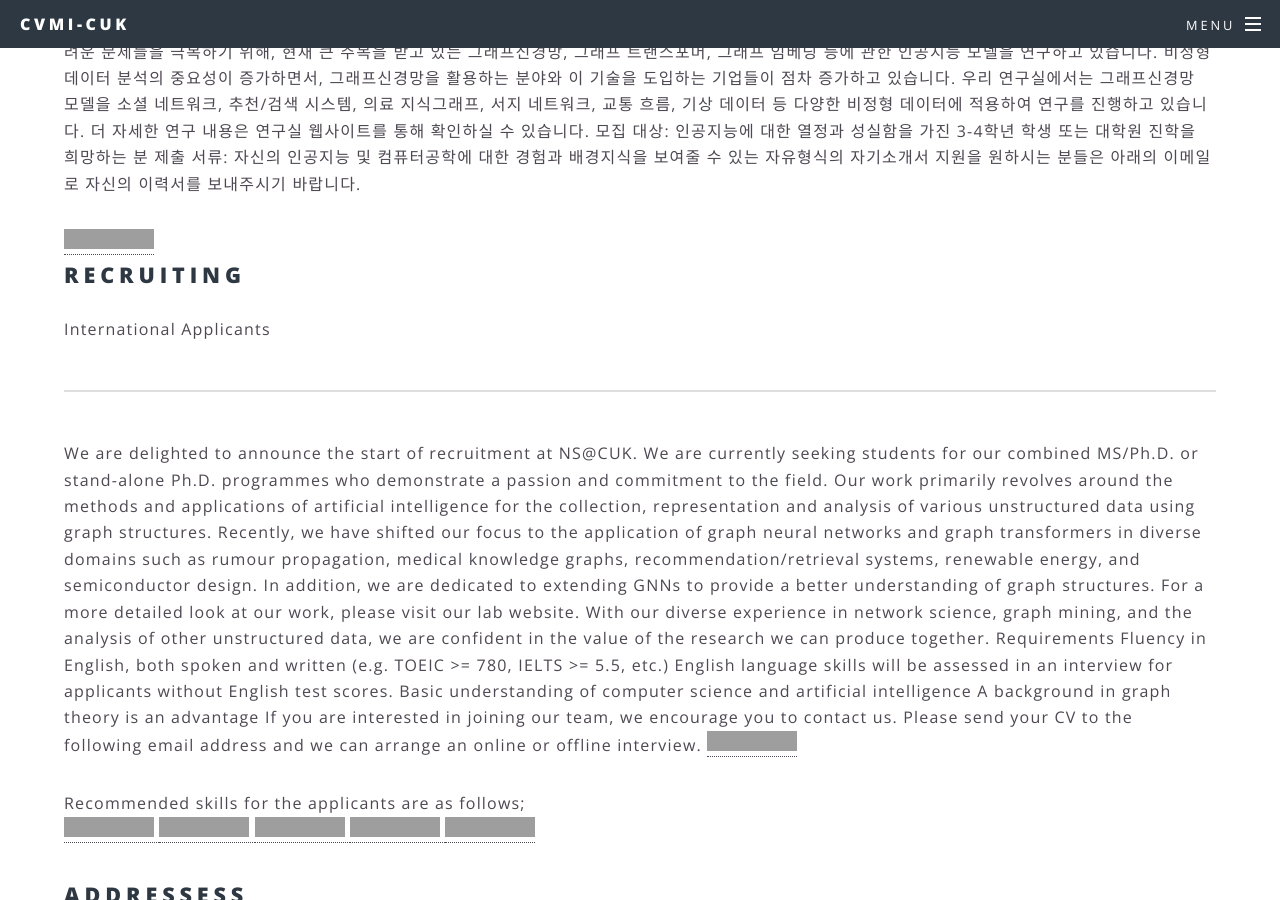
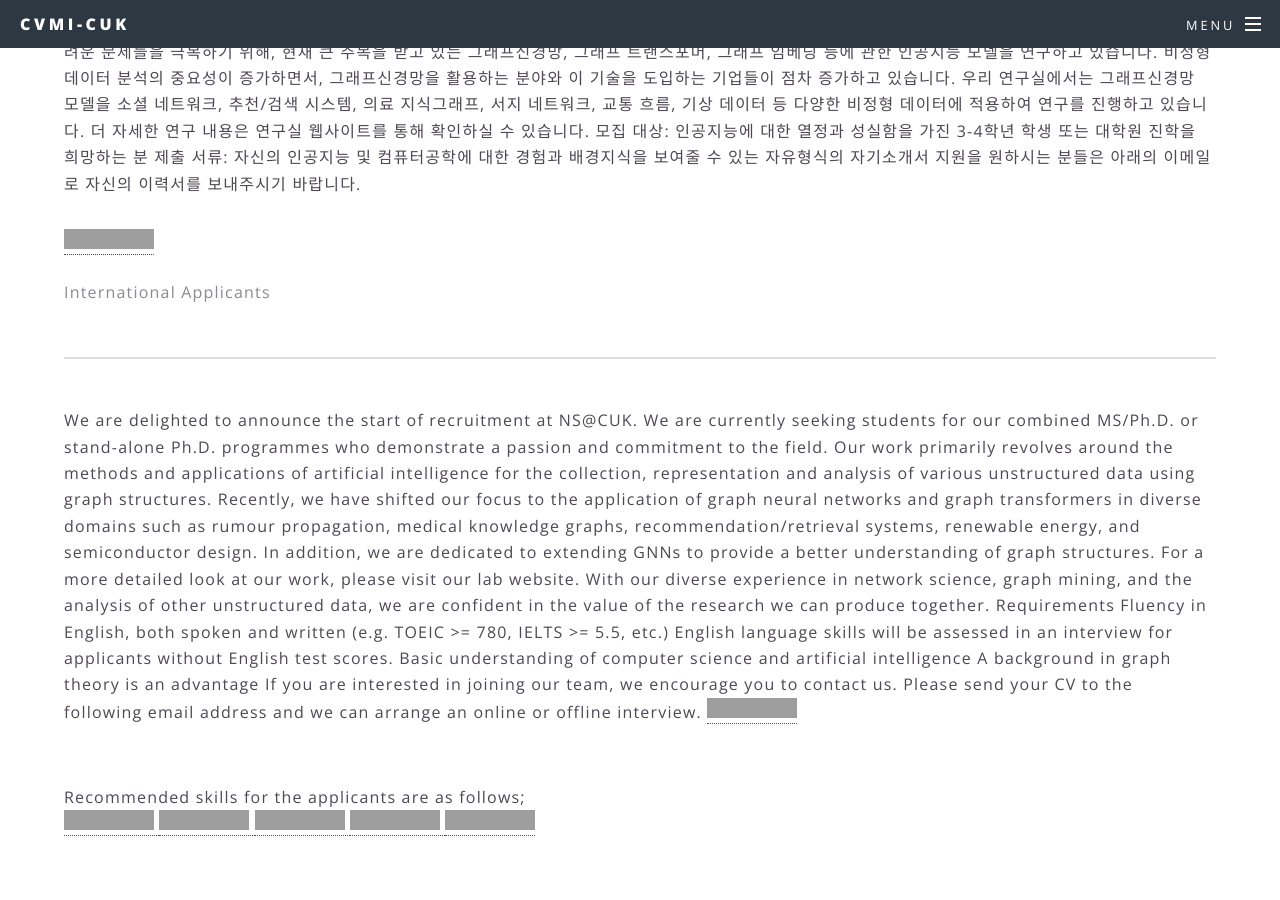
Before and after one commit to CVMILab-CUK/cvmilab-cuk.github.io, a Jekyll site: the page built from 4-contact.html, in a window 1280 px wide and 900 px high, scrolled down 661 px, cut to the strip 0-900 px from the top of the window. Built offline with Jekyll 4.4.1, drawn with Linux system fonts in a browser that asks for light colours; grey boxes are pictures that could not be loaded.

Commit message:
update visualization

```diff
--- a/4-contact.html
+++ b/4-contact.html
@@ -22,14 +22,15 @@ title: Contact
     </p>
     <a href="mailto:hckang19@catholic.ac.kr">
     <img  src="https://img.shields.io/badge/Professor-Mail-blue" />
-    </a>
+    </a><br/><br/>
 </section>
 
 <section>
 
     <header>
-    <h2> Recruiting</h2>
+    <p>
     International Applicants
+    </p>
     </header>
     <hr/>
 
@@ -48,7 +49,7 @@ title: Contact
     If you are interested in joining our team, we encourage you to contact us. Please send your CV to the following email address and we can arrange an online or offline interview.
     <a href="mailto:hckang19@catholic.ac.kr">
         <img  src="https://img.shields.io/badge/Professor-Mail-blue" />
-    </a>
+    </a><br/><br/>
 
     </p>
     <p>
@@ -69,7 +70,7 @@ title: Contact
         <a href="https://pytorch.org/">
             <img  src="https://img.shields.io/badge/PyTorch-EE4C2C?style=flat-square&logo=pytorch&logoColor=FFFFFF" />
         </a>
-    </p>
+    </p><br/><br/>
 
 </section>
 
@@ -83,6 +84,8 @@ title: Contact
             경기도 부천시 지봉로 43 가톨릭대학교 성심교정 다솔관 D543호 Computer Vision & Machine Intelligence 연구실.
         </p>
     </header>
+    <hr/>
+
     <p>
         <center>
             <iframe src="https://www.google.com/maps/embed?pb=!1m18!1m12!1m3!1d791.4874201478734!2d126.80056756965911!3d37.485513798253734!2m3!1f0!2f0!3f0!3m2!1i1024!2i768!4f13.1!3m3!1m2!1s0x357b62c251e9ac79%3A0xee52f93a15d72cde!2z6rCA7Yao66at64yA7ZWZ6rWQIOuLpOyGlOq0gA!5e0!3m2!1sko!2skr!4v1713426356653!5m2!1sko!2skr" width="600" height="450" style="border:0;" allowfullscreen="" loading="lazy" referrerpolicy="no-referrer-when-downgrade"></iframe>
```
